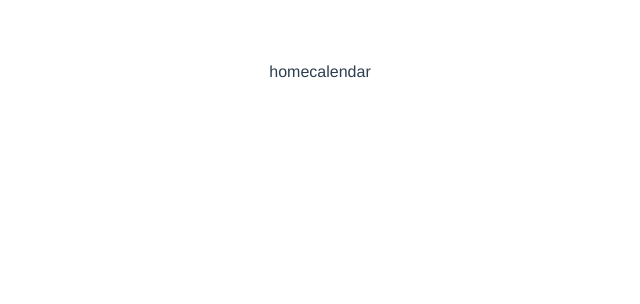
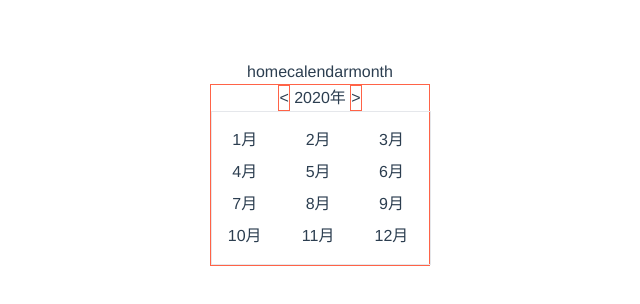
Before and after one commit to whj768702/vuenext, a Vue app: page /month in a window 1280 px wide. Before the commit this address had no page. Shown: the top 304 px of the page, without its empty margins (320-960 px from the left). Built offline with nearby package versions, Linux system fonts and the light colour scheme.

Commit message:
feat(月份组件): 月份单选组件

```diff
--- a/src/App.vue
+++ b/src/App.vue
@@ -2,6 +2,7 @@
   <div id="app">
     <router-link to="/">home</router-link>
     <router-link to="/calendar">calendar</router-link>
+    <router-link to="/Month">month</router-link>
     <router-view></router-view>
   </div>
 </template>
--- /dev/null
+++ b/src/components/Month.vue
@@ -0,0 +1,50 @@
+<template>
+  <div class="border border-[tomato] w-[220px] m-auto">
+    <div>
+      <button @click="previousYear">&lt;</button>
+      {{ year.get('year') }}年
+      <button @click="nextYear">&gt;</button>
+    </div>
+    <div class="flex flex-wrap gap-2 w-[220px] border py-4">
+      <div v-for="month in [1,2,3,4,5,6,7,8,9,10,11,12]" class="w-[30%] text-center"
+           :class="[isSelected(year,month)]"
+           :key="month" @click="chooseMonth(year, month)">{{ month }}月
+      </div>
+    </div>
+  </div>
+</template>
+
+<script>
+import dayjs from 'dayjs';
+
+export default {
+  name: 'Month',
+  data() {
+    return {
+      year: dayjs(),
+      currentMonth: dayjs(),
+      selectedMonth: null,
+    };
+  },
+  methods: {
+    previousYear() {
+      this.selectedMonth = null;
+      this.year = this.year.subtract(1, 'year');
+    },
+    nextYear() {
+      this.selectedMonth = null;
+      this.year = this.year.add(1, 'year');
+    },
+    chooseMonth(year, month) {
+      this.selectedMonth = this.year.add(month - 1, 'month');
+    },
+    isSelected(year, month) {
+      return this.selectedMonth?.isSame(this.year.add(month - 1, 'month')) ? 'bg-[tomato]' : '';
+    },
+  },
+};
+</script>
+
+<style scoped>
+
+</style>
--- a/src/components/calendar.vue
+++ b/src/components/calendar.vue
@@ -18,12 +18,12 @@
 
 <script>
 import dayjs from 'dayjs';
-import isBetween  from 'dayjs/plugin/isBetween';
+import isBetween from 'dayjs/plugin/isBetween';
 
 dayjs.extend(isBetween);
 
 export default {
-  name: 'calendar',
+  name: 'Calendar',
   computed: {
     fortyDays() {
       const firstDayOfMonth = dayjs(new Date(this.year, this.month)).date(1);
@@ -104,6 +104,7 @@ export default {
     .month-include {
       color: #000000;
     }
+
     .month-exclude {
       color: #b0b0b0;
     }
--- a/src/main.js
+++ b/src/main.js
@@ -2,6 +2,7 @@ import { createApp } from 'vue';
 import App from './App.vue';
 import Home from './pages/Home';
 import Calendar from './components/calendar';
+import Month from './components/Month';
 import { createWebHistory, createRouter } from 'vue-router';
 import './index.css';
 
@@ -16,6 +17,11 @@ const routes = [
     name: 'calendar',
     component: Calendar,
   },
+  {
+    path: '/month',
+    name: 'month',
+    component: Month,
+  },
 ];
 const router = createRouter({
   history: createWebHistory(),
```
Also changed, not shown: src/pages/Home.vue (line endings or trailing spaces).
